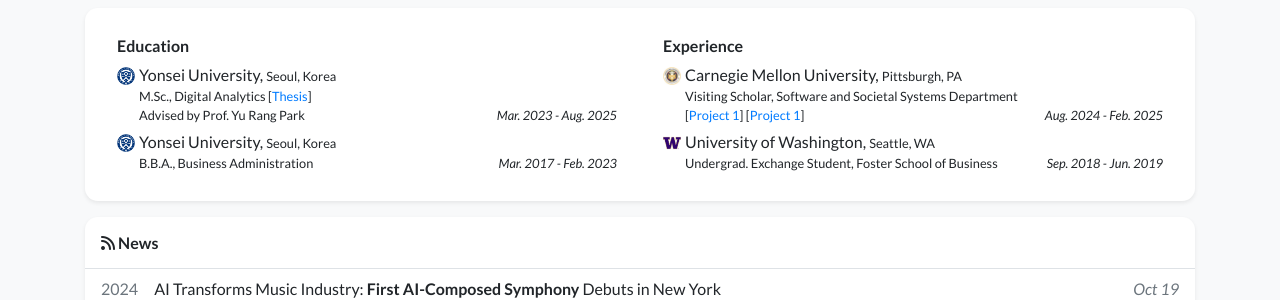
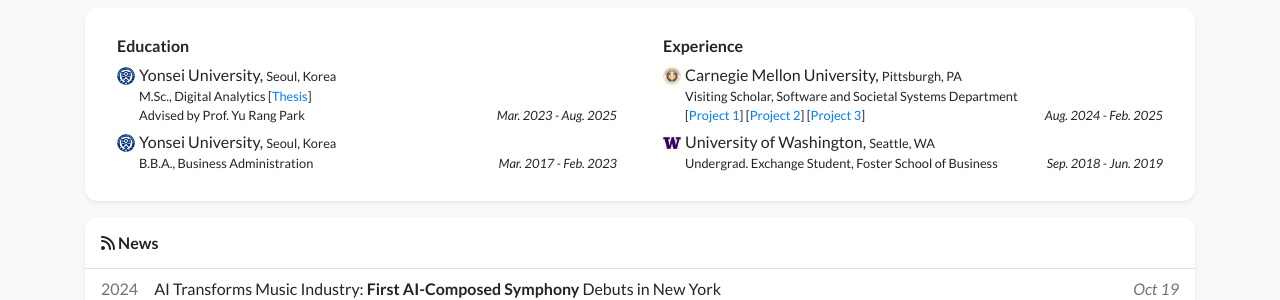
Before and after one commit to shiwonkim/shiwonkim.github.io, a Jekyll site: the page built from index.html, in a window 1280 px wide and 900 px high, scrolled down 444 px. Shown: the part 153-453 px from the top of the window. Built offline with Jekyll 4.4.1, drawn with Linux system fonts in a browser that asks for light colours; nearby versions of some CDN libraries; a style sheet for code colours, icons or effects is not loaded.

Commit message:
edit profile

```diff
--- a/_data/profile.yml
+++ b/_data/profile.yml
@@ -57,7 +57,7 @@
   logo: /assets/images/badges/CMU.jpg
   position: >-
     Visiting Scholar, Software and Societal Systems Department <br/>
-    [<a href="" target="_blank">Project 1</a>] [<a href="" target="_blank">Project 1</a>]
+    [<a href="" target="_blank">Project 1</a>] [<a href="" target="_blank">Project 2</a>] [<a href="" target="_blank">Project 3</a>]
   date: Aug. 2024 - Feb. 2025
 - name: University of Washington, <small>Seattle, WA</small>
   logo: /assets/images/badges/UW_gold.png
```
